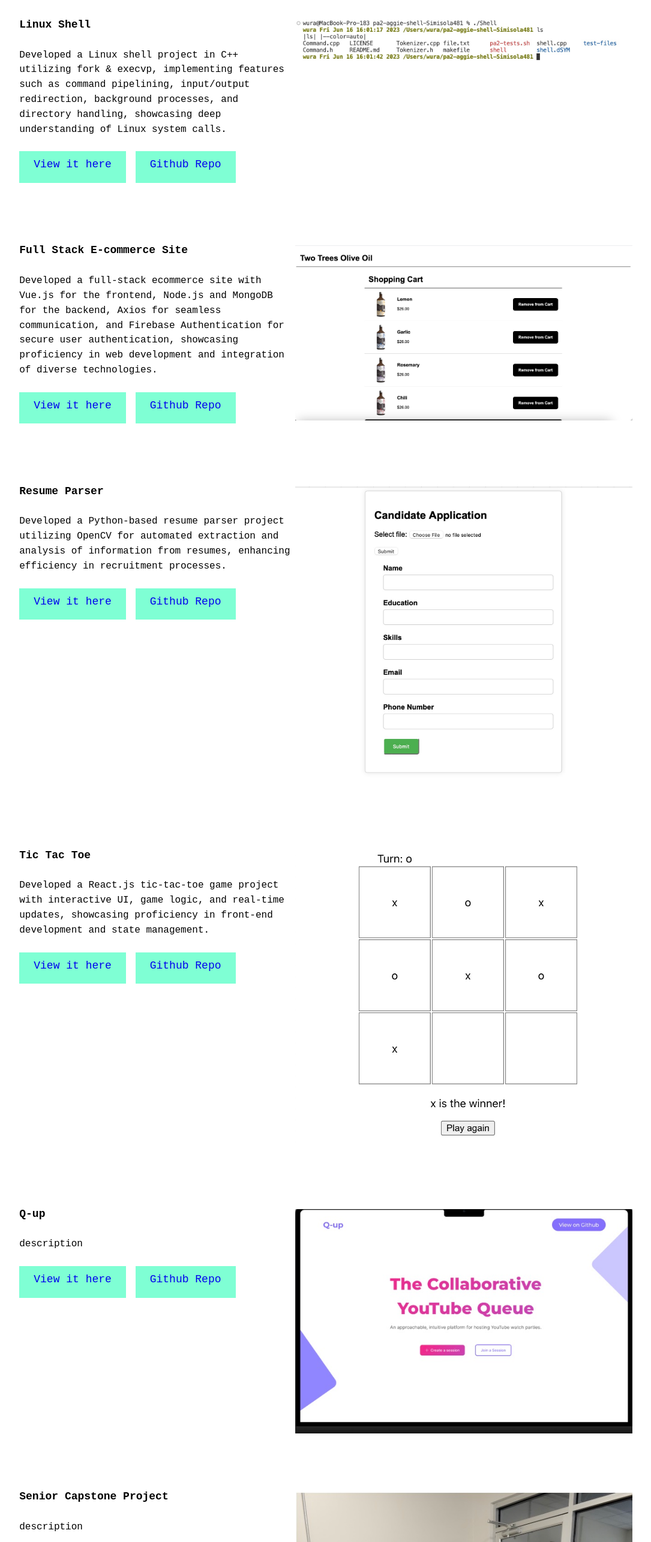
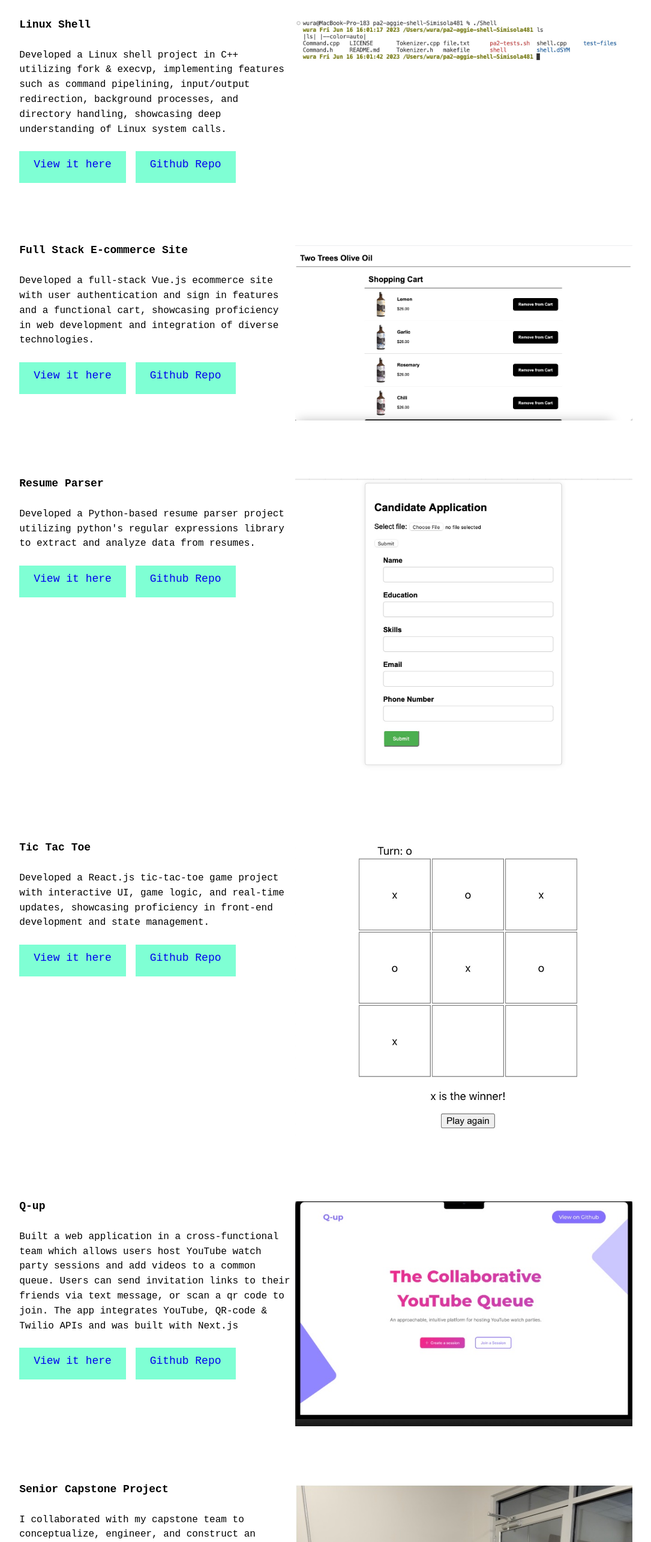
Before and after one commit to SimisolaAgboola/Personal-Portfolio, a plain HTML site: page portfolio-item.html in a window 1280 px wide. Shown: the part 229-2800 px from the top of the page at 60% size, without its empty margins (97-1182 px from the left). Drawn offline with Linux system fonts and the light colour scheme.

Commit message:
updated links and descriptions

```diff
--- a/portfolio-item.html
+++ b/portfolio-item.html
@@ -32,9 +32,9 @@
             </nav>
         </header>
 
-        <section class="portfolio-item" id="project1">  <!-- id used because it links to the home page-->
+        <section class="portfolio-item" id="projects">  <!-- id used because it links to the home page-->
             <div class="wrapper">
-                <div class="container-work">
+                <div class="container-work" id="project1">
                     <div class="container-img">
                         <img src="assets/img/shellpic1.jpg" alt="Image 3">
                     </div>
@@ -52,13 +52,13 @@
                         </div>
                     </div>
                 </div>
-                <div class="container-work">
+                <div class="container-work" id="project2">
                     <div class="container-img">
                         <img src="assets/img/fullstacksitepic2.jpg" alt="Image 3">
                     </div>
                     <div class="container-text">
                         <h4>Full Stack E-commerce Site</h4>
-                        <p>Developed a full-stack ecommerce site with Vue.js for the frontend, Node.js and MongoDB for the backend, Axios for seamless communication, and Firebase Authentication for secure user authentication, showcasing proficiency in web development and integration of diverse technologies.</p>
+                        <p>Developed a full-stack Vue.js ecommerce site with user authentication and sign in features and a functional cart, showcasing proficiency in web development and integration of diverse technologies.</p>
                         <div class="project-tools"></div>
                         <div class="container-buttons">
                             <a href="#" target="_blank" aria-label="open link" class="btn-view-work">
@@ -70,13 +70,13 @@
                         </div>
                     </div>
                 </div>
-                <div class="container-work">
+                <div class="container-work" id="project3">
                     <div class="container-img">
                         <img src="assets/img/resumeparserpic1.jpg" alt="Image 3">
                     </div>
                     <div class="container-text">
                         <h4>Resume Parser</h4>
-                        <p>Developed a Python-based resume parser project utilizing OpenCV for automated extraction and analysis of information from resumes, enhancing efficiency in recruitment processes. </p>
+                        <p>Developed a Python-based resume parser project utilizing python's regular expressions library to extract and analyze data from resumes.</p>
                         <div class="project-tools"></div>
                         <div class="container-buttons">
                             <a href="#" target="_blank" aria-label="open link" class="btn-view-work">
@@ -88,7 +88,7 @@
                         </div>
                     </div>
                 </div>
-                <div class="container-work">
+                <div class="container-work" id="project4">
                     <div class="container-img">
                         <img src="assets/img/tictactoepic2.jpg" alt="Image 3">
                     </div>
@@ -106,13 +106,13 @@
                         </div>
                     </div>
                 </div>
-                <div class="container-work">
+                <div class="container-work" id="project5">
                     <div class="container-img">
                         <img src="assets/img/quppic1.jpg" alt="Image 3">
                     </div>
                     <div class="container-text">
                         <h4>Q-up</h4>
-                        <p>description</p>
+                        <p>Built a web application in a cross-functional team which allows users host YouTube watch party sessions and add videos to a common queue. Users can send invitation links to their friends via text message, or scan a qr code to join. The app integrates YouTube, QR-code & Twilio APIs and was built with Next.js</p>
                         <div class="project-tools"></div>
                         <div class="container-buttons">
                             <a href="#" target="_blank" aria-label="open link" class="btn-view-work">
@@ -124,13 +124,13 @@
                         </div>
                     </div>
                 </div>
-                <div class="container-work">
+                <div class="container-work" id="project6">
                     <div class="container-img">
                         <img src="assets/img/capstonepic1.jpg" alt="Image 3">
                     </div>
                     <div class="container-text">
                         <h4>Senior Capstone Project</h4>
-                        <p>description</p>
+                        <p>I collaborated with my capstone team to conceptualize, engineer, and construct an innovative automated food dispenser. This versatile device accommodates nine distinct food items, enabling users to effortlessly place orders via a user-friendly touchscreen GUI and enjoy immediate food dispensing. Our dispenser is Raspberry Pi-powered, utilizing FT motors to activate the dispensing mechanism, ensuring seamless food delivery.</p>
                         <div class="project-tools"></div>
                         <div class="container-buttons">
                             <a href="#" target="_blank" aria-label="open link" class="btn-view-work">
```
Also changed, not shown: index.html (+7 -7 lines), 3 other files.
